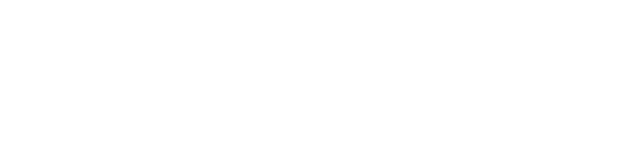
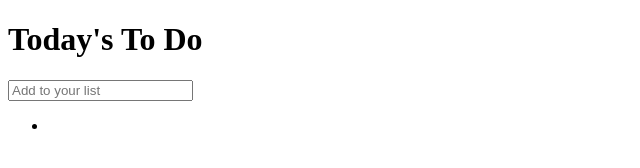
Before and after one commit to Ntwali-Josue/todo-list, a plain HTML site: page src/index.html in a window 1280 px wide. Shown: the whole page, without its empty margins (0-640 px from the left). Drawn offline with Linux system fonts and the light colour scheme.

Commit message:
Create an empty todo list

```diff
--- a/src/index.html
+++ b/src/index.html
@@ -4,9 +4,19 @@
   <meta charset="UTF-8">
   <meta http-equiv="X-UA-Compatible" content="IE=edge">
   <meta name="viewport" content="width=device-width, initial-scale=1.0">
+  <script src="main.js"></script>
+  <script src="./index.js"></script>
   <title>Todo List</title>
 </head>
 <body>
-
+  <div class="todo-container">
+    <h1>Today's To Do</h1>
+    <form>
+      <i><input type="text" placeholder="Add to your list"></i>
+    </form>
+    <ul>
+      <li class="item"></li>
+    </ul>
+  </div>
 </body>
 </html>
```
